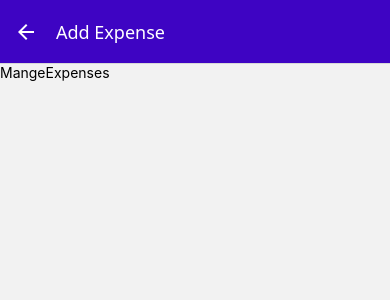
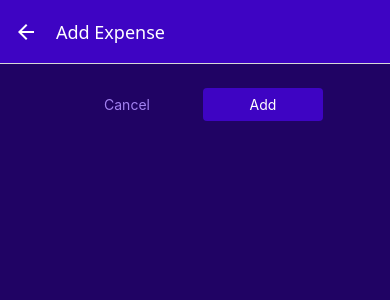
Before and after one commit to Aliyaser-Mousavi/TheExpenseTrackerApp, a React Native app: screen /ManageExpense in a window 390 px wide. Shown: the top 300 px of the page. Built offline with nearby package versions, Linux system fonts and the light colour scheme.

Commit message:
feat: work on some part

```diff
--- a/App.js
+++ b/App.js
@@ -8,6 +8,7 @@ import ManageExpense from "./screens/ManageExpense";
 import { GlobalStyles } from "./constants/style";
 import { Ionicons } from "@expo/vector-icons";
 import IconButton from "./components/UI/IconButton";
+import ExpensesContextProvider from "./store/expenses-context";
 const Stack = createNativeStackNavigator();
 const BottomTabs = createBottomTabNavigator();
 const colors = GlobalStyles.colors;
@@ -60,6 +61,7 @@ export default function App() {
   return (
     <>
       <StatusBar style="light" />
+      <ExpensesContextProvider>
         <NavigationContainer>
           <Stack.Navigator
             screenOptions={{
@@ -79,6 +81,7 @@ export default function App() {
             />
           </Stack.Navigator>
         </NavigationContainer>
+      </ExpensesContextProvider>
     </>
   );
 }
--- a/app.json
+++ b/app.json
@@ -15,6 +15,7 @@
       "supportsTablet": true
     },
     "android": {
+      "package": "com.black.expensetracker",
       "adaptiveIcon": {
         "backgroundColor": "#E6F4FE",
         "foregroundImage": "./assets/android-icon-foreground.png",
--- a/components/ExpensesOutput/ExpensesOutput.js
+++ b/components/ExpensesOutput/ExpensesOutput.js
@@ -3,37 +3,11 @@ import ExpensesSummary from "./ExpensesSummary";
 import ExpensesList from "./ExpensesList";
 import { GlobalStyles } from "../../constants/style";
 
-const DUMMY_EXPENSES = [
-  {
-    id: "e1",
-    description: "A pair of shoes",
-    amount: 58.99,
-    date: new Date("2025-12-3"),
-  },
-  {
-    id: "e2",
-    description: "A pair of shoes",
-    amount: 58.99,
-    date: new Date("2025-12-3"),
-  },
-  {
-    id: "e3",
-    description: "A pair of shoes",
-    amount: 58.99,
-    date: new Date("2025-12-3"),
-  },
-  {
-    id: "e4",
-    description: "A pair of shoes",
-    amount: 58.99,
-    date: new Date("2025-12-3"),
-  },
-];
 const ExpensesOutput = ({ expenses, expensesPeriod }) => {
   return (
     <View style={styles.container}>
-      <ExpensesSummary expenses={DUMMY_EXPENSES} periodName={expensesPeriod} />
-      <ExpensesList expenses={DUMMY_EXPENSES} />
+      <ExpensesSummary expenses={expenses} periodName={expensesPeriod} />
+      <ExpensesList expenses={expenses} />
     </View>
   );
 };
--- /dev/null
+++ b/components/UI/Button.js
@@ -0,0 +1,44 @@
+import { Pressable, StyleSheet, Text, View } from "react-native";
+import { GlobalStyles } from "../../constants/style";
+
+const Button = ({ children, onPress, mode, style }) => {
+  return (
+    <View style={style}>
+      <Pressable
+        onPress={onPress}
+        style={({ pressed }) => pressed && styles.pressed}
+      >
+        <View style={[styles.button, mode === "flat" && styles.flat]}>
+          <Text style={[styles.buttonText, mode === "flat" && styles.flatText]}>
+            {children}
+          </Text>
+        </View>
+      </Pressable>
+    </View>
+  );
+};
+
+export default Button;
+const colors = GlobalStyles.colors;
+const styles = StyleSheet.create({
+  button: {
+    borderRadius: 4,
+    padding: 8,
+    backgroundColor: colors.primary500,
+  },
+  flat: {
+    backgroundColor: "transparent",
+  },
+  buttonText: {
+    color: "white",
+    textAlign: "center",
+  },
+  flatText: {
+    color: colors.primary200,
+  },
+  pressed: {
+    opacity: 0.75,
+    backgroundColor: colors.primary100,
+    borderRadius: 4,
+  },
+});
--- a/screens/AllExpenses.js
+++ b/screens/AllExpenses.js
@@ -1,7 +1,12 @@
+import { useContext } from "react";
 import ExpensesOutput from "../components/ExpensesOutput/ExpensesOutput";
+import { ExpensesContext } from "../store/expenses-context";
 
 const AllExpenses = () => {
-  return <ExpensesOutput expensesPeriod="Total" />;
+  const expensesCtx = useContext(ExpensesContext);
+  return (
+    <ExpensesOutput expenses={expensesCtx.expenses} expensesPeriod="Total" />
+  );
 };
 
 export default AllExpenses;
--- a/screens/ManageExpense.js
+++ b/screens/ManageExpense.js
@@ -1,18 +1,71 @@
 import { useLayoutEffect } from "react";
-import { Text, View } from "react-native";
+import { StyleSheet, View } from "react-native";
+import IconButton from "../components/UI/IconButton";
+import { GlobalStyles } from "../constants/style";
+import Button from "../components/UI/Button";
 const ManageExpenses = ({ route, navigation }) => {
   const editedExpenseId = route.params?.expenseId;
   const isEditing = !!editedExpenseId;
+  const colors = GlobalStyles.colors;
   useLayoutEffect(() => {
     navigation.setOptions({
       title: isEditing ? "Edit Expense" : "Add Expense",
     });
   }, [navigation, isEditing]);
+  function deleteExpenseHandler() {
+    navigation.goBack();
+  }
+  function cancelHandler() {
+    navigation.goBack();
+  }
+  function confirmHandler() {
+    navigation.goBack();
+  }
   return (
-    <View>
-      <Text>MangeExpenses</Text>
+    <View style={styles.container}>
+      <View style={styles.buttons}>
+        <Button style={styles.button} mode="flat" onPress={cancelHandler}>
+          Cancel
+        </Button>
+        <Button style={styles.button} onPress={confirmHandler}>
+          {isEditing ? "Update" : "Add"}
+        </Button>
+      </View>
+      {isEditing && (
+        <View style={styles.deleteContainer}>
+          <IconButton
+            icon="trash"
+            color={colors.error500}
+            size={36}
+            onPress={deleteExpenseHandler}
+          />
+        </View>
+      )}
     </View>
   );
 };
-
+const colors = GlobalStyles.colors;
 export default ManageExpenses;
+const styles = StyleSheet.create({
+  container: {
+    flex: 1,
+    padding: 24,
+    backgroundColor: colors.primary800,
+  },
+  deleteContainer: {
+    marginTop: 16,
+    paddingTop: 8,
+    borderWidth: 2,
+    borderTopColor: colors.primary200,
+    alignItems: "center",
+  },
+  buttons: {
+    flexDirection: "row",
+    justifyContent: "center",
+    alignItems: "center",
+  },
+  button: {
+    minWidth: 120,
+    marginHorizontal: 8,
+  },
+});
--- a/screens/RecentExpenses.js
+++ b/screens/RecentExpenses.js
@@ -1,7 +1,17 @@
 import ExpensesOutput from "../components/ExpensesOutput/ExpensesOutput";
-
+import { ExpensesContext } from "../store/expenses-context";
+import { useContext } from "react";
+import { getDateMinusDays } from "../util/date";
 const RecentExpenses = () => {
-  return <ExpensesOutput expensesPeriod="Last 7 Days" />;
+  const expensesCtx = useContext(ExpensesContext);
+  const recentExpenses = expensesCtx.expenses.filter((expense) => {
+    const today = new Date();
+    const date7DaysAgo = getDateMinusDays(today, 7);
+    return expense.date > date7DaysAgo;
+  });
+  return (
+    <ExpensesOutput expenses={recentExpenses} expensesPeriod="Last 7 Days" />
+  );
 };
 
 export default RecentExpenses;
--- /dev/null
+++ b/store/expenses-context.js
@@ -0,0 +1,79 @@
+import { createContext, useReducer } from "react";
+const DUMMY_EXPENSES = [
+  {
+    id: "e1",
+    description: "A pair of shoes",
+    amount: 58.99,
+    date: new Date("2025-12-3"),
+  },
+  {
+    id: "e2",
+    description: "A pair of shoes",
+    amount: 58.99,
+    date: new Date("2025-12-3"),
+  },
+  {
+    id: "e3",
+    description: "A pair of shoes",
+    amount: 58.99,
+    date: new Date("2025-12-3"),
+  },
+  {
+    id: "e4",
+    description: "A pair of shoes",
+    amount: 58.99,
+    date: new Date("2025-12-3"),
+  },
+];
+export const ExpensesContext = createContext({
+  expenses: [],
+  addExpense: ({ description, amount, date }) => {},
+  deleteExpense: (id) => {},
+  updateExpense: (id, { description, amount, date }) => {},
+});
+function expensesReducer(state, action) {
+  switch (action.type) {
+    case "ADD":
+      const id = new Date().toString() + Math.random().toString();
+      return [{ ...action.payload, id: id }, ...state];
+    case "UPDATE":
+      const updatableExpenseIndex = state.findIndex(
+        (expense) => expense.id === action.payload.id,
+      );
+      const updatableExpense = state[updatableExpenseIndex];
+      const updatedItem = { ...updatableExpense, ...action.payload.data };
+      const updatedExpenses = [...state];
+      updatedExpenses[updatableExpenseIndex] = updatedItem;
+      return updatedExpenses;
+    case "DELETE":
+      return state.filter((expense) => expense.id !== action.payload);
+    default:
+      return state;
+  }
+}
+
+function ExpensesContextProvider({ children }) {
+  const [expensesState, dispatch] = useReducer(expensesReducer, DUMMY_EXPENSES);
+  function addExpense(expenseData) {
+    dispatch({ type: "ADD", payload: expenseData });
+  }
+  function deleteExpense(id) {
+    dispatch({ type: "DELETE", payload: id });
+  }
+  function updateExpense(id, expenseData) {
+    dispatch({ type: "UPDATE", payload: { id: id, data: expenseData } });
+  }
+  return (
+    <ExpensesContext.Provider
+      value={{
+        expenses: expensesState,
+        addExpense: addExpense,
+        deleteExpense: deleteExpense,
+        updateExpense: updateExpense,
+      }}
+    >
+      {children}
+    </ExpensesContext.Provider>
+  );
+}
+export default ExpensesContextProvider;
--- a/util/date.js
+++ b/util/date.js
@@ -1,3 +1,7 @@
 export function getFormattedDate(date) {
   return `${date.getFullYear()}-${date.getMonth() + 1}-${date.getDate()} `;
 }
+
+export function getDateMinusDays(date, days) {
+  return new Date(date.getFullYear(), date.getMonth(), date.getDate() - days);
+}
```
Lines whose indentation alone changed are shown as unchanged.
